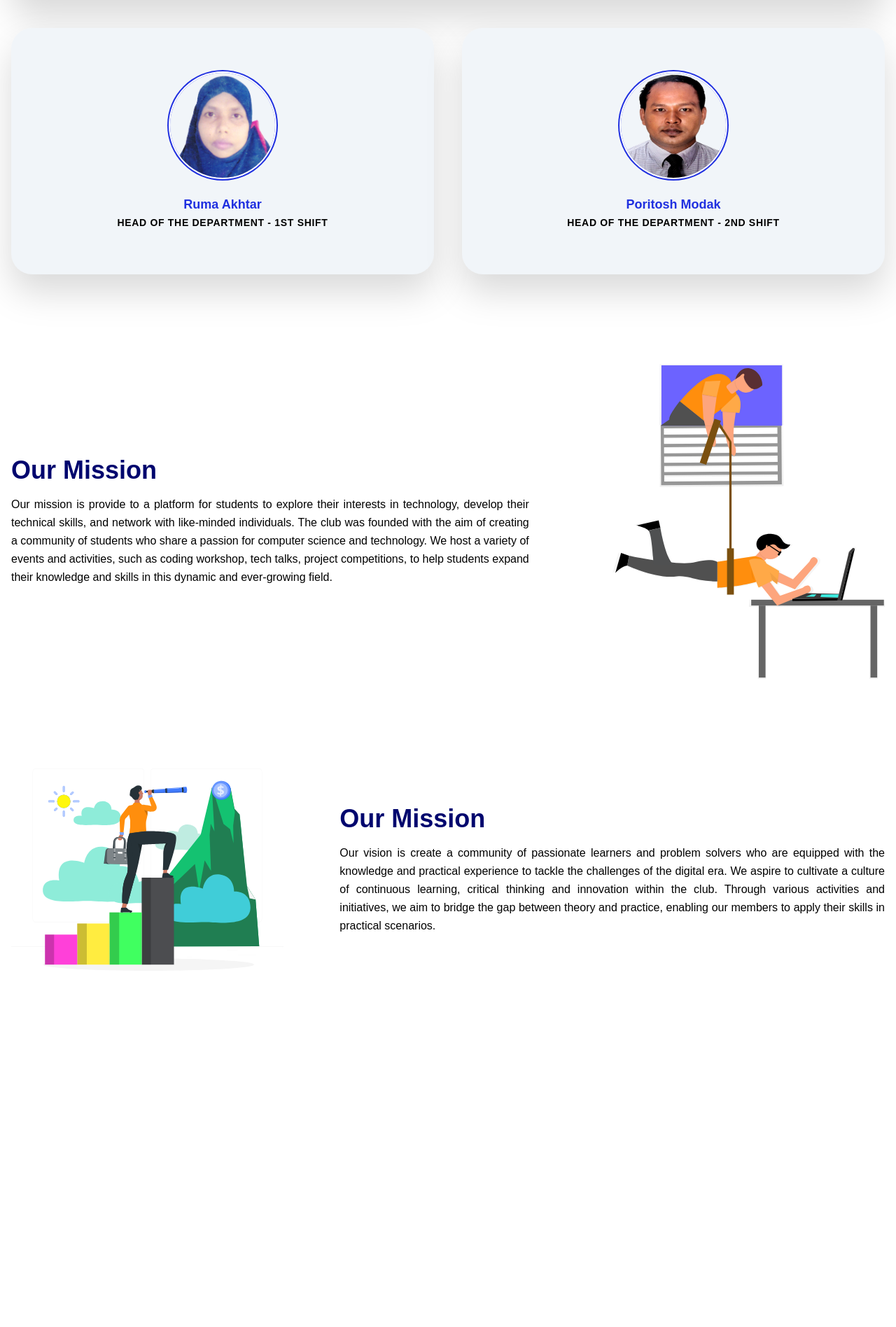
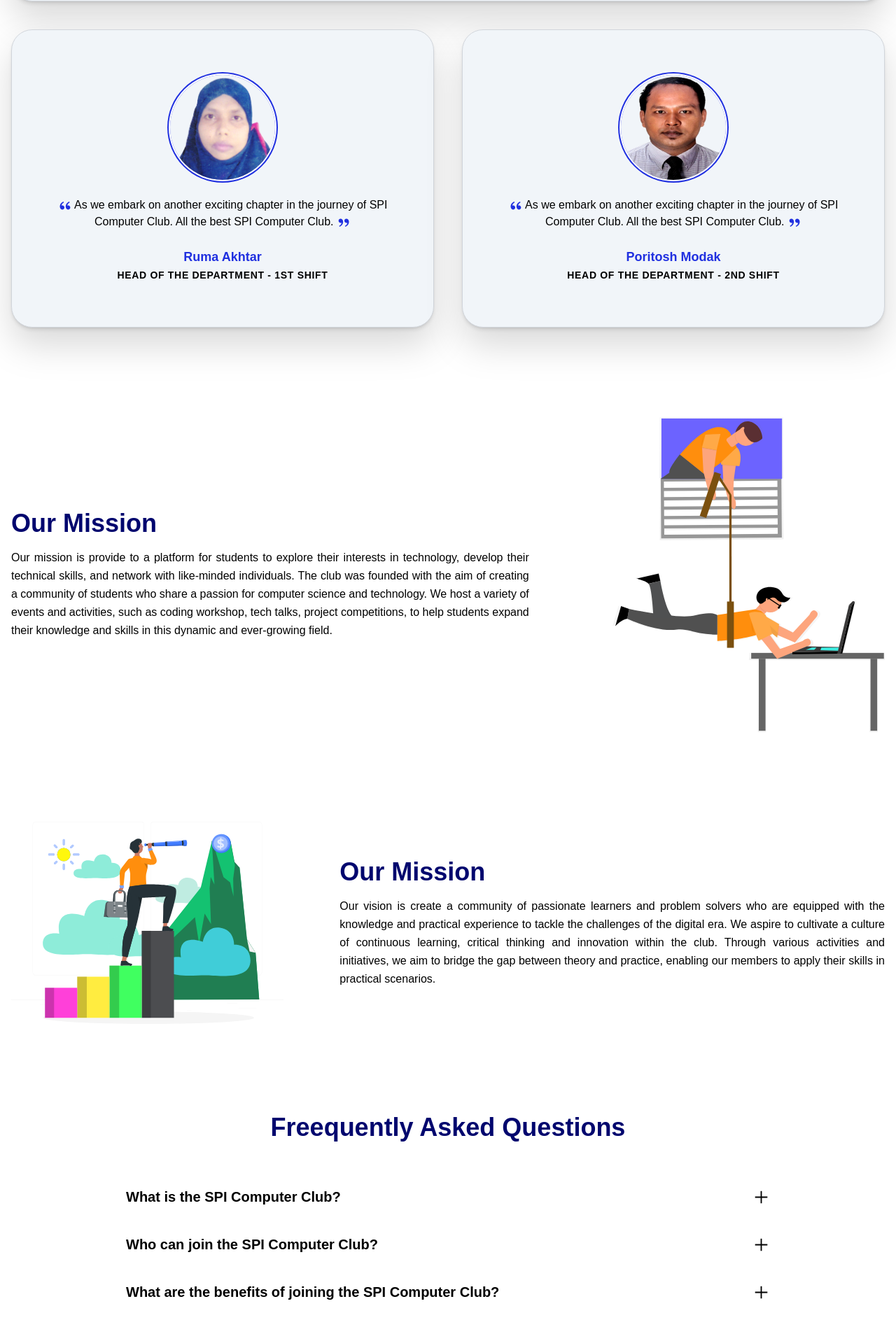
Before and after one commit to Shakiqurrahman/computer-club-spi, a React (Vite) app: page /about in a window 1280 px wide. Shown: the part 730-2626 px from the top of the page at 70% size. Before the commit the page ends 2245 px from the top, so only its background shows below. Built offline with nearby package versions, Linux system fonts and the light colour scheme.

Commit message:
faq added

```diff
--- a/package.json
+++ b/package.json
@@ -12,6 +12,7 @@
   "dependencies": {
     "lottie-react": "^2.4.0",
     "react": "^18.2.0",
+    "react-collapse": "^5.1.1",
     "react-dom": "^18.2.0",
     "react-icons": "^5.0.1",
     "react-router-dom": "^6.22.2"
--- a/src/Pages/AboutPage.jsx
+++ b/src/Pages/AboutPage.jsx
@@ -6,6 +6,7 @@ import OurMission from "../components/OurMission";
 import OurVision from "../components/OurVision";
 import Principal from "../components/Principal";
 import CheifInstructors from "../components/CheifInstructors";
+import FAQs from "../components/FAQs";
 
 const AboutPage = () => {
   return (
@@ -33,6 +34,9 @@ const AboutPage = () => {
       <div className="my-32">
         <OurVision />
       </div>
+      <div className="my-32">
+        <FAQs />
+      </div>
     </div>
   );
 };
--- a/src/Pages/HomePage.jsx
+++ b/src/Pages/HomePage.jsx
@@ -1,3 +1,4 @@
+import FAQs from "../components/FAQs";
 import Hero from "../components/Hero";
 import OurActivities from "../components/OurActivities";
 import OurMission from "../components/OurMission";
@@ -20,6 +21,9 @@ const HomePage = () => {
       <div className="my-32">
       <OurVision />
       </div>
+      <div className="my-32">
+      <FAQs />
+      </div>
     </div>
   );
 };
--- /dev/null
+++ b/src/components/Accordion.jsx
@@ -0,0 +1,25 @@
+import React from "react";
+import { Collapse } from "react-collapse";
+import { AiOutlineMinus, AiOutlinePlus } from "react-icons/ai";
+
+const Accordion = ({ open, question, answer, toggle }) => {
+  return (
+    <div className="pt-[10px]">
+      <div
+        className="bg-white py-[15px] md:px-[50px] flex justify-between items-center cursor-pointer"
+        onClick={toggle}
+      >
+        <p className="text-lg sm:text-xl font-semibold">{question}</p>
+        <div className="text-[25px]">
+          {open ? <AiOutlineMinus/> : <AiOutlinePlus />}
+        </div>
+      </div>
+
+      <Collapse isOpened={open}>
+        <div className="md:px-[50px] text-justify w-[90%] text-sm sm:text-[16px] leading-relaxed text-gray-700">{answer}</div>
+      </Collapse>
+    </div>
+  );
+};
+
+export default Accordion;
--- a/src/components/CheifInstructors.jsx
+++ b/src/components/CheifInstructors.jsx
@@ -1,6 +1,8 @@
 import React from "react";
 import img1 from "../assets/teachers/CI-Mam.png";
 import img2 from "../assets/teachers/Ci-sir.png";
+import { RiDoubleQuotesL, RiDoubleQuotesR } from "react-icons/ri";
+
 
 const CheifInstructors = () => {
   const chiefInstructorsData = [
@@ -11,8 +13,8 @@ const CheifInstructors = () => {
       shift: "1st",
       img: img1,
       desq: `As we
-            embark on another exciting chapter in the journey of the SPI Computer
-            Club, I am filled with hope and optimism for the incredible achievements that lie ahead. Together, let us continue to push the boundaries of what is possible, inspire one another, and pave the way for a brighter, more technologically-empowered future.`,
+            embark on another exciting chapter in the journey of SPI Computer
+            Club. All the best SPI Computer Club.`,
     },
     {
       id: 2,
@@ -21,15 +23,15 @@ const CheifInstructors = () => {
       shift: "2nd",
       img: img2,
       desq: `As we
-            embark on another exciting chapter in the journey of the SPI Computer
-            Club, I am filled with hope and optimism for the incredible achievements that lie ahead. Together, let us continue to push the boundaries of what is possible, inspire one another, and pave the way for a brighter, more technologically-empowered future.`,
+            embark on another exciting chapter in the journey of SPI Computer
+            Club. All the best SPI Computer Club.`,
     },
   ];
   return (
     <div className="flex flex-col md:flex-row gap-10">
       {chiefInstructorsData.map((data) => (
         <div
-          className="w-full flex flex-col justify-center items-center bg-slate-100 sm:p-16 px-5 py-14 rounded-[30px] drop-shadow-2xl"
+          className="w-full flex flex-col justify-center items-center bg-slate-100 sm:p-16 px-5 py-14 rounded-[30px] drop-shadow-2xl shadow-md border border-gray-300 hover:border-secondary duration-300"
           key={data.id}
         >
           <img
@@ -37,7 +39,7 @@ const CheifInstructors = () => {
             src={data.img}
             alt="Cheif Instructor Image"
           />
-          {/* <p className="text-justify mt-6">{data.desq}</p> */}
+          <p className="text-center mt-6"><RiDoubleQuotesL color="#2030e0" size={20} className=" inline" /> {data.desq} <RiDoubleQuotesR size={20} color="#2030e0" className=" inline" /></p>
           <h2 className="mt-6 text-lg font-bold text-[#2030e0] flex items-center gap-2">{data.name}</h2>
           <p className="text-sm tracking-wider font-semibold uppercase mt-0.5">{data.profession} - {data.shift} Shift</p>
         </div>
--- /dev/null
+++ b/src/components/FAQs.jsx
@@ -0,0 +1,58 @@
+import React, { useState } from "react";
+import Accordion from "./Accordion";
+
+const FAQs = () => {
+  const [open, setOpen] = useState(false);
+
+  const toggle = (index) => {
+    if (open === index) {
+      return setOpen(null);
+    }
+    setOpen(index);
+  };
+
+  const accordionData = [
+    {
+      id: 1,
+      question: "What is the SPI Computer Club?",
+      answer:
+        "The SPI Computer Club is a community of individuals within the SPI who share a passion for technology, computing, and related fields. It serves as a platform for members to come together, learn, collaborate, and engage in various activities related to computers and technology.",
+    },
+    {
+      id: 2,
+      question: "Who can join the SPI Computer Club?",
+      answer:
+        "Membership in the SPI Computer Club is typically open to students, faculty, and staff of the School of Professional Integration who are interested in computers and technology. Regardless of one's level of expertise or background, anyone with enthusiasm for technology is welcome to join.",
+    },
+    {
+      id: 3,
+      question: "What are the benefits of joining the SPI Computer Club?",
+      answer:
+        "Joining the SPI Computer Club offers numerous benefits, including opportunities for skill development, networking with peers and professionals in the field, access to resources and learning materials, participation in events and competitions, and the chance to contribute to exciting projects and initiatives within the SPI community.",
+    },
+  ];
+  return (
+    <section>
+      <h1 className="text-center text-secondary text-4xl font-semibold mb-10">
+        Freequently Asked Questions
+      </h1>
+      <div className="grid place-items-center">
+        <div className="sm:px-[40px] max-w-[1100px]">
+          {accordionData.map((data, index) => {
+            return (
+              <Accordion
+                key={data.id}
+                open={index === open}
+                question={data.question}
+                answer={data.answer}
+                toggle={() => toggle(index)}
+              ></Accordion>
+            );
+          })}
+        </div>
+      </div>
+    </section>
+  );
+};
+
+export default FAQs;
--- a/src/components/Hero.jsx
+++ b/src/components/Hero.jsx
@@ -17,7 +17,11 @@ const Hero = () => {
           </div>
           <div className="w-full">
             <p className=" text-justify">
-              Established in 2023, our computer club is a dynamic community of
+              Welcome to the Sylhet Polytechnic Institute (SPI) Computer Club, a
+              dynamic and student-driven non-profit and non-political
+              organization operating in collaboration with the Department of
+              Computer Science and Engineering (CSE) at the esteemed Sylhet
+              Polytechnic Institute. Our computer club is a dynamic community of
               tech enthusiasts, programmers, and innovators dedicated to
               exploring the ever-evolving world of technology. From coding
               workshops to hackathons, we provide a platform for members to
--- a/src/components/Principal.jsx
+++ b/src/components/Principal.jsx
@@ -5,7 +5,7 @@ import img from "../assets/teachers/principal2.png";
 
 const Principal = () => {
   return (
-    <div className="flex flex-col justify-center items-center bg-slate-100 sm:p-20 px-5 py-14 rounded-[30px] drop-shadow-2xl">
+    <div className="flex flex-col justify-center items-center bg-slate-100 sm:p-20 px-5 py-14 rounded-[30px] drop-shadow-2xl shadow-md border border-gray-300 hover:border-secondary duration-300">
       <img
         className="rounded-full w-[200px] ring-2 ring-[#2030e0] ring-offset-2"
         src={img}
--- a/src/index.css
+++ b/src/index.css
@@ -10,6 +10,10 @@
 body {
   font-family: "Poppins", sans-serif;
   max-width: 100%;
+}
+
+.ReactCollapse--collapse {
+  transition: height 500ms;
 }
 
 /* Additonal custom styles  */
```
Also changed, not shown: 1 other file (tests, documents, lock files or other folders).
